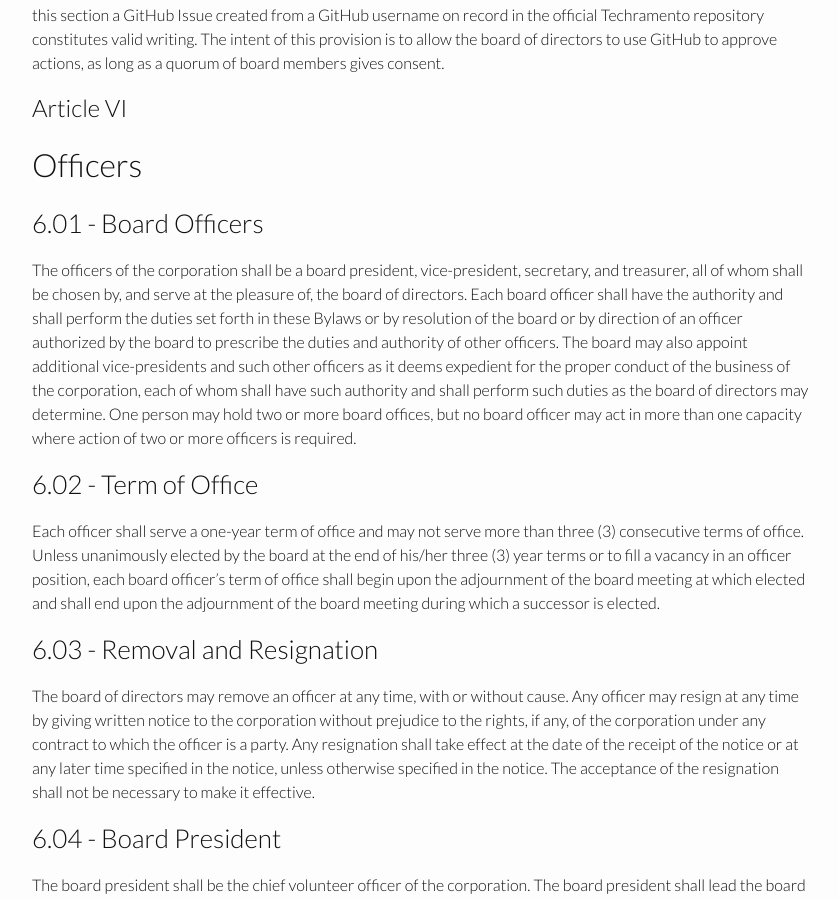
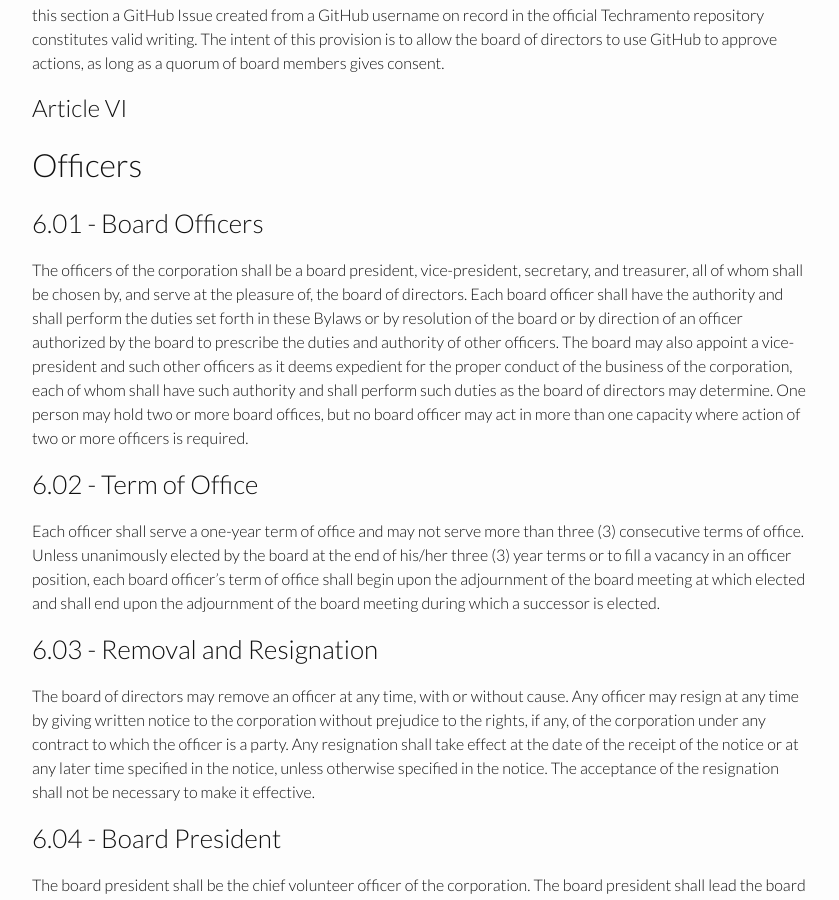
Before and after one commit to techramento/techramento.github.io, a Jekyll site: the page built from BYLAWS.md, in a window 1280 px wide and 900 px high, scrolled down 6577 px. Shown: the whole window, without its empty margins (218-1057 px from the left). Built offline with Jekyll 4.4.1, drawn with Linux system fonts in a browser that asks for light colours.

Commit message:
Remove possibility of multiple Vice Presidents
We chose to avoid positioning ourselves for the possibility of having multiple
Vice President positions to simplify our Officer structure and bylaws.

```diff
--- a/BYLAWS.md
+++ b/BYLAWS.md
@@ -202,7 +202,7 @@ Any action required or permitted to be taken by the board of directors at a meet
 
 ### 6.01 - Board Officers
 
-The officers of the corporation shall be a board president, vice-president, secretary, and treasurer, all of whom shall be chosen by, and serve at the pleasure of, the board of directors.  Each board officer shall have the authority and shall perform the duties set forth in these Bylaws or by resolution of the board or by direction of an officer authorized by the board to prescribe the duties and authority of other officers. The board may also appoint additional vice-presidents and such other officers as it deems expedient for the proper conduct of the business of the corporation, each of whom shall have such authority and shall perform such duties as the board of directors may determine.  One person may hold two or more board offices, but no board officer may act in more than one capacity where action of two or more officers is required.
+The officers of the corporation shall be a board president, vice-president, secretary, and treasurer, all of whom shall be chosen by, and serve at the pleasure of, the board of directors.  Each board officer shall have the authority and shall perform the duties set forth in these Bylaws or by resolution of the board or by direction of an officer authorized by the board to prescribe the duties and authority of other officers. The board may also appoint a vice-president and such other officers as it deems expedient for the proper conduct of the business of the corporation, each of whom shall have such authority and shall perform such duties as the board of directors may determine.  One person may hold two or more board offices, but no board officer may act in more than one capacity where action of two or more officers is required.
 
 ### 6.02 - Term of Office
 
```
